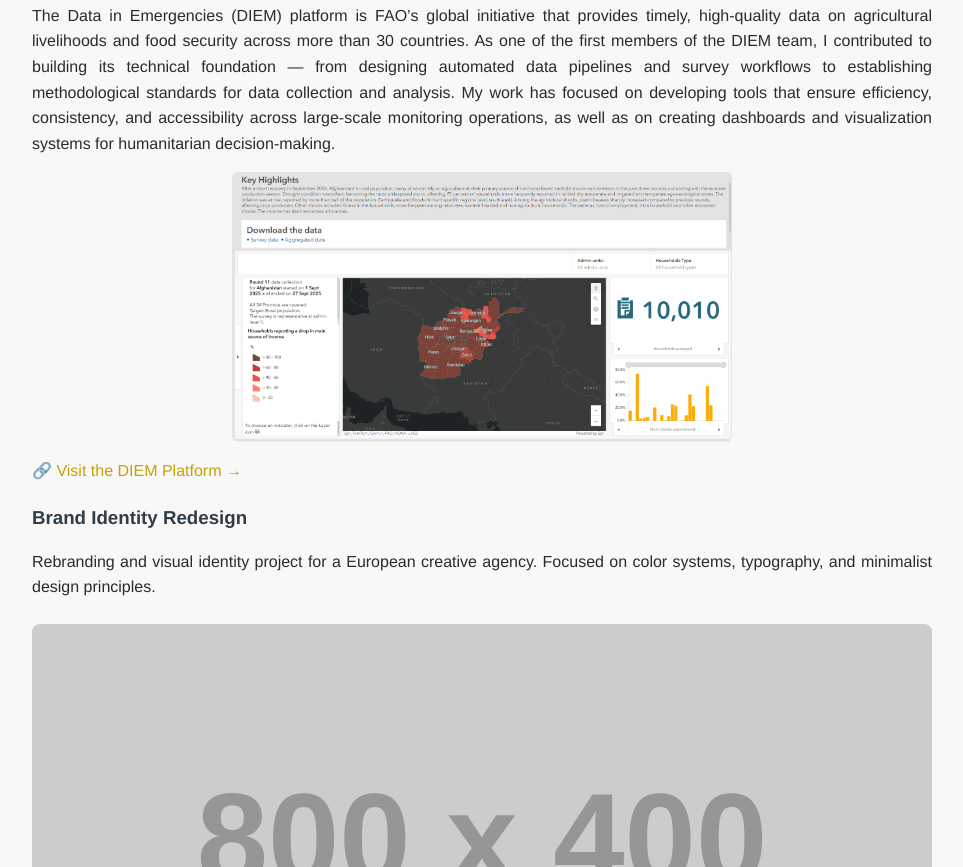
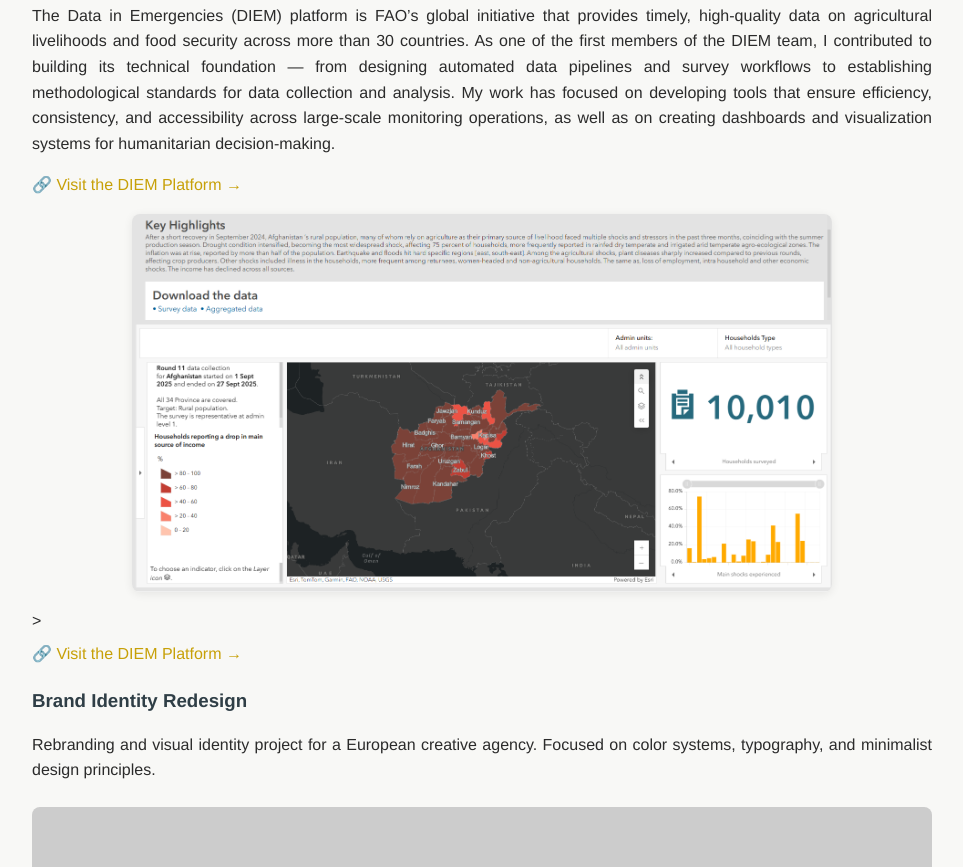
Before and after one commit to egultan/egultan.github.io, a plain HTML site: page index.html in a window 1280 px wide. Shown: the part 1565-2432 px from the top of the page, without its empty margins (158-1121 px from the left). Drawn offline with Linux system fonts and the light colour scheme; placeholder pictures from the web are drawn by us.

Commit message:
Update index.html

```diff
--- a/index.html
+++ b/index.html
@@ -210,10 +210,14 @@
 
       <p>The Data in Emergencies (DIEM) platform is FAO’s global initiative that provides timely, high-quality data on agricultural livelihoods and food security across more than 30 countries. As one of the first members of the DIEM team, I contributed to building its technical foundation — from designing automated data pipelines and survey workflows to establishing methodological standards for data collection and analysis. My work has focused on developing tools that ensure efficiency, consistency, and accessibility across large-scale monitoring operations, as well as on creating dashboards and visualization systems for humanitarian decision-making.</p>
 
+      <p style="margin-top:0.5rem;">
+        🔗 <a href="https://data-in-emergencies.fao.org/" target="_blank">Visit the DIEM Platform →</a>
+      </p>
+
      <img
   src="https://raw.githubusercontent.com/egultan/egultan.github.io/refs/heads/main/DIEM.png"
   alt="FAO DIEM Dashboard Screenshot"
-  style="display:block; margin:1rem auto; width:60%; max-width:500px; border-radius:6px;">
+  style="display:block; margin:1rem auto; width:80%; max-width:700px; border-radius:8px; box-shadow:0 2px 10px rgba(0,0,0,0.08);">>
 
 
       <p style="margin-top:0.5rem;">
```
